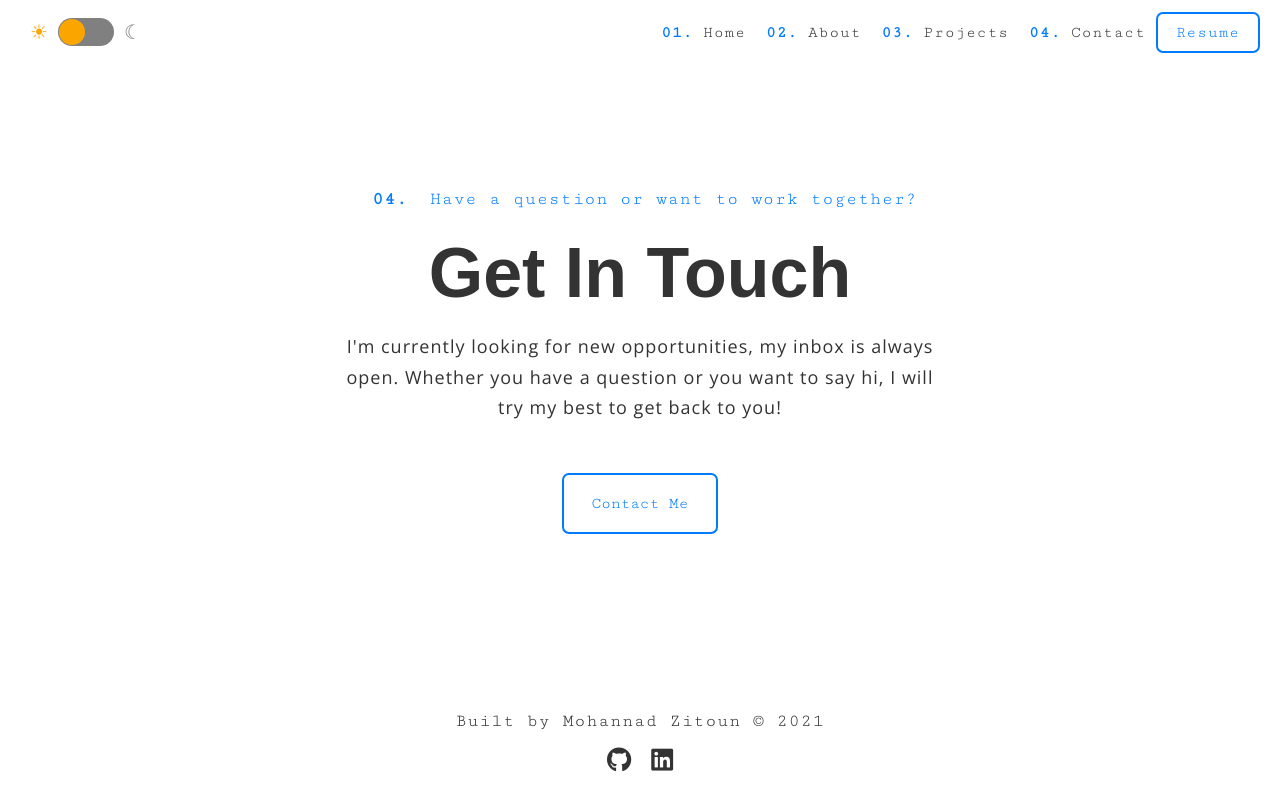
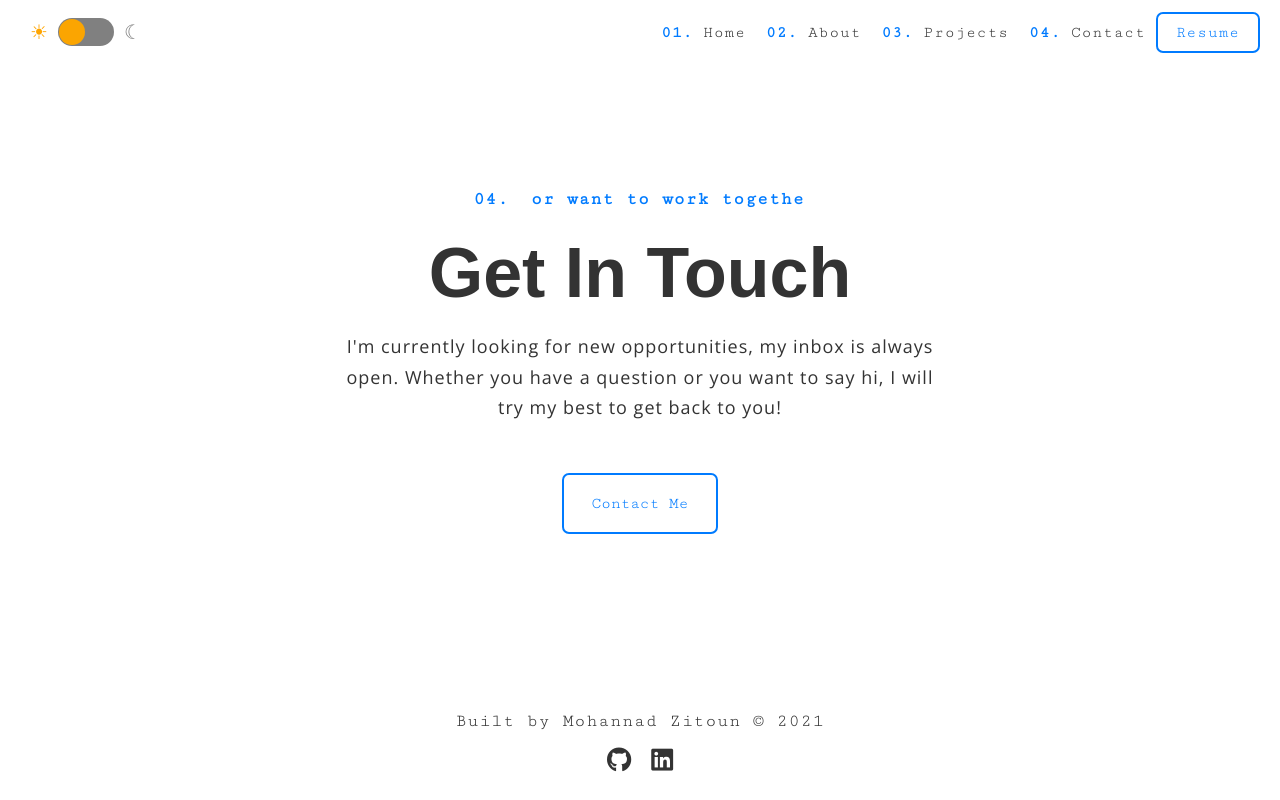
Before and after one commit to momo0999/mohannad-zitoun-portfolio, a React (Create React App) app: page /contact in a window 1280 px wide. Built offline with nearby package versions, Linux system fonts and the light colour scheme.

Commit message:
add animation to Contact component

```diff
--- a/package.json
+++ b/package.json
@@ -15,6 +15,7 @@
     "react-router-dom": "^5.2.0",
     "react-scripts": "4.0.1",
     "react-switch": "^6.0.0",
+    "react-typical": "^0.1.3",
     "web-vitals": "^0.2.4"
   },
   "scripts": {
--- a/src/components/Contact.js
+++ b/src/components/Contact.js
@@ -1,4 +1,5 @@
 import React from 'react';
+import Typical from 'react-typical';
 import './Contact.css';
 
 const Contact = () => {
@@ -6,7 +7,17 @@ const Contact = () => {
     <div className='contact'>
       <div className='contact__content'>
         <p className='contact__question'>
-          <span>04. </span>Have a question or want to work together?
+          <span>04. </span>
+          <Typical
+            loop={Infinity}
+            wrapper='b'
+            steps={[
+              'Hava a question?',
+              1000,
+              'or want to work together?',
+              1000,
+            ]}
+          />
         </p>
         <br />
         <h1>Get In Touch</h1>
```
Also changed, not shown: 1 other file (tests, documents, lock files or other folders).
